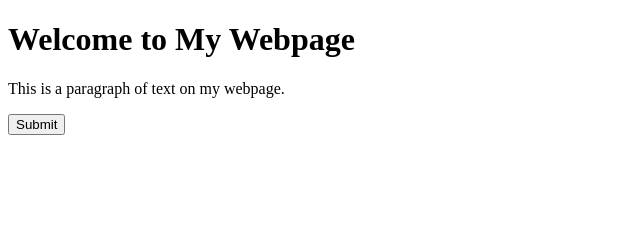
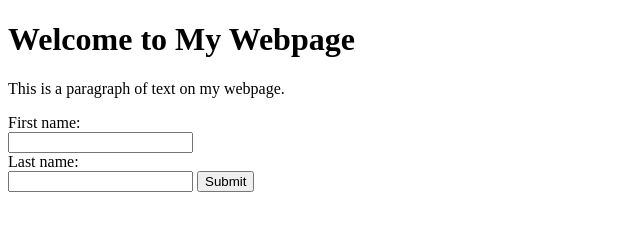
Before and after one commit to acciojob/Headline-With-The-H2-Element-Khushbooji88, a website: page main.html in a window 1280 px wide. Shown: the whole page, without its empty margins (0-640 px from the left). Drawn offline with Linux system fonts and the light colour scheme.

Commit message:
created a submission

```diff
--- a/main.html
+++ b/main.html
@@ -11,6 +11,9 @@
 </body>
 </html>
 <form action="/submit_page" method="post">
-  <!-- Your form fields like input, select etc. -->
+  <label for="fname">First name:</label><br>
+  <input type="text" id="fname" name="fname"><br>
+  <label for="lname">Last name:</label><br>
+  <input type="text" id="lname" name="lname">
   <input type="submit" value="Submit">
 </form>
```
